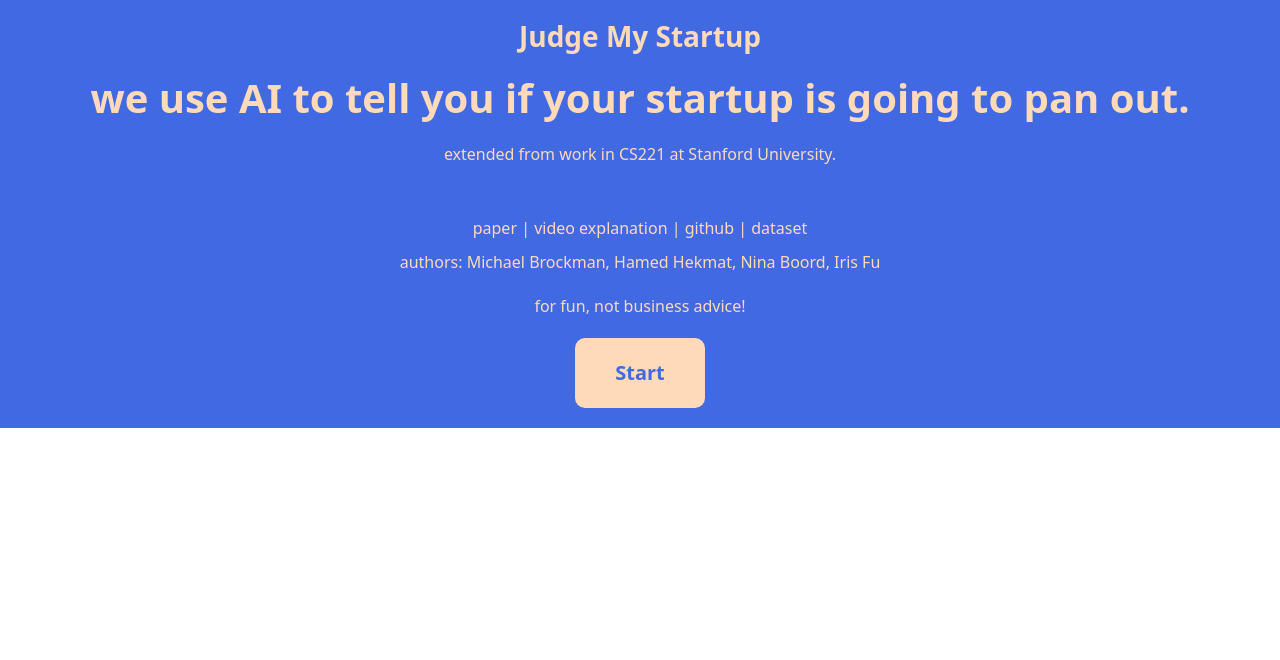
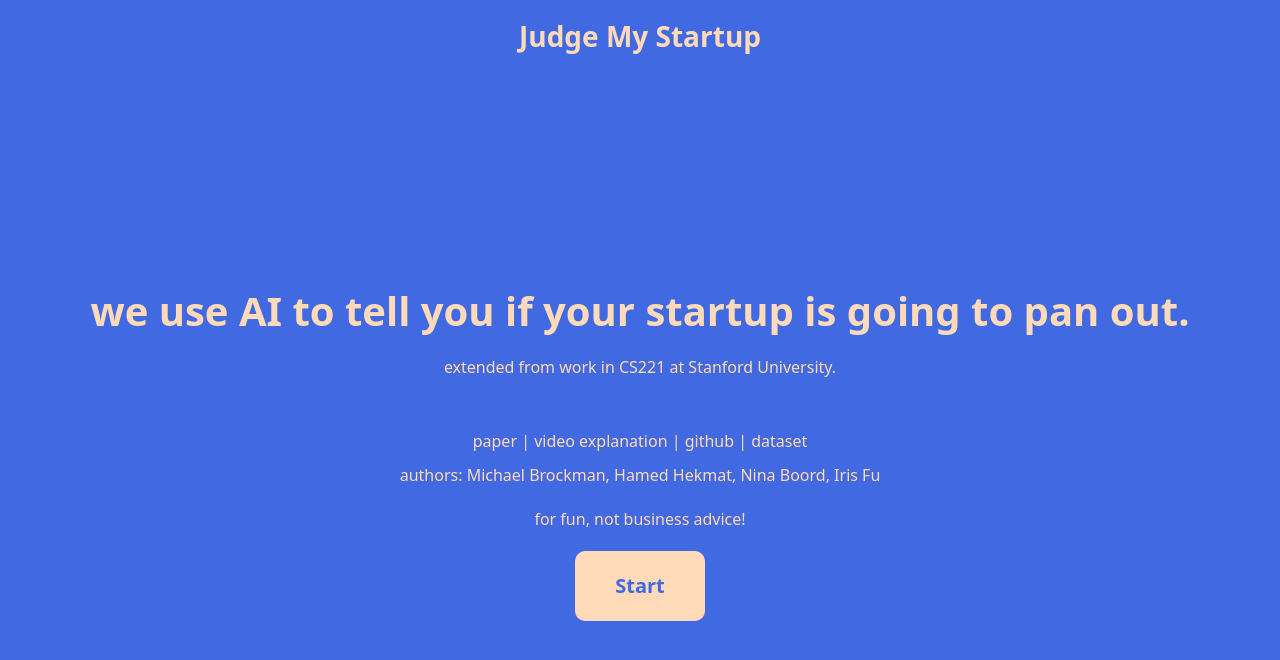
Before and after one commit to MikeBrock03/startup-predictor, a React (Create React App) app in the folder CS221Project/startup-predictor-app/: page / in a window 1280 px wide. Shown: the top 660 px of the page. Built offline with nearby package versions, Linux system fonts and the light colour scheme.

Commit message:
fixed ugly checkboxes 2

```diff
--- a/CS221Project/startup-predictor-app/src/App.css
+++ b/CS221Project/startup-predictor-app/src/App.css
@@ -55,6 +55,7 @@
   flex-direction: column;
   justify-content: center; /* Center content vertically */
   align-items: center; /* Center content horizontally */
+  min-height: 100vh; /* Adjust as needed */
   background-color: royalblue;
   padding: 20px;
   color: peachpuff;
@@ -191,9 +192,7 @@ main {
   font-size: 20px; /* Smaller font size for checkbox labels */
   font-weight: bold;
   margin-top: 5px; /* Space between checkbox and label */
-  white-space: nowrap; /* Prevents the text from wrapping */
-  overflow: hidden; /* Hides text that doesn't fit in the allotted space */
-  max-width: 100%; /* Adjust based on your layout */
+
 }
 
 .carousel-form-item > label {
```
